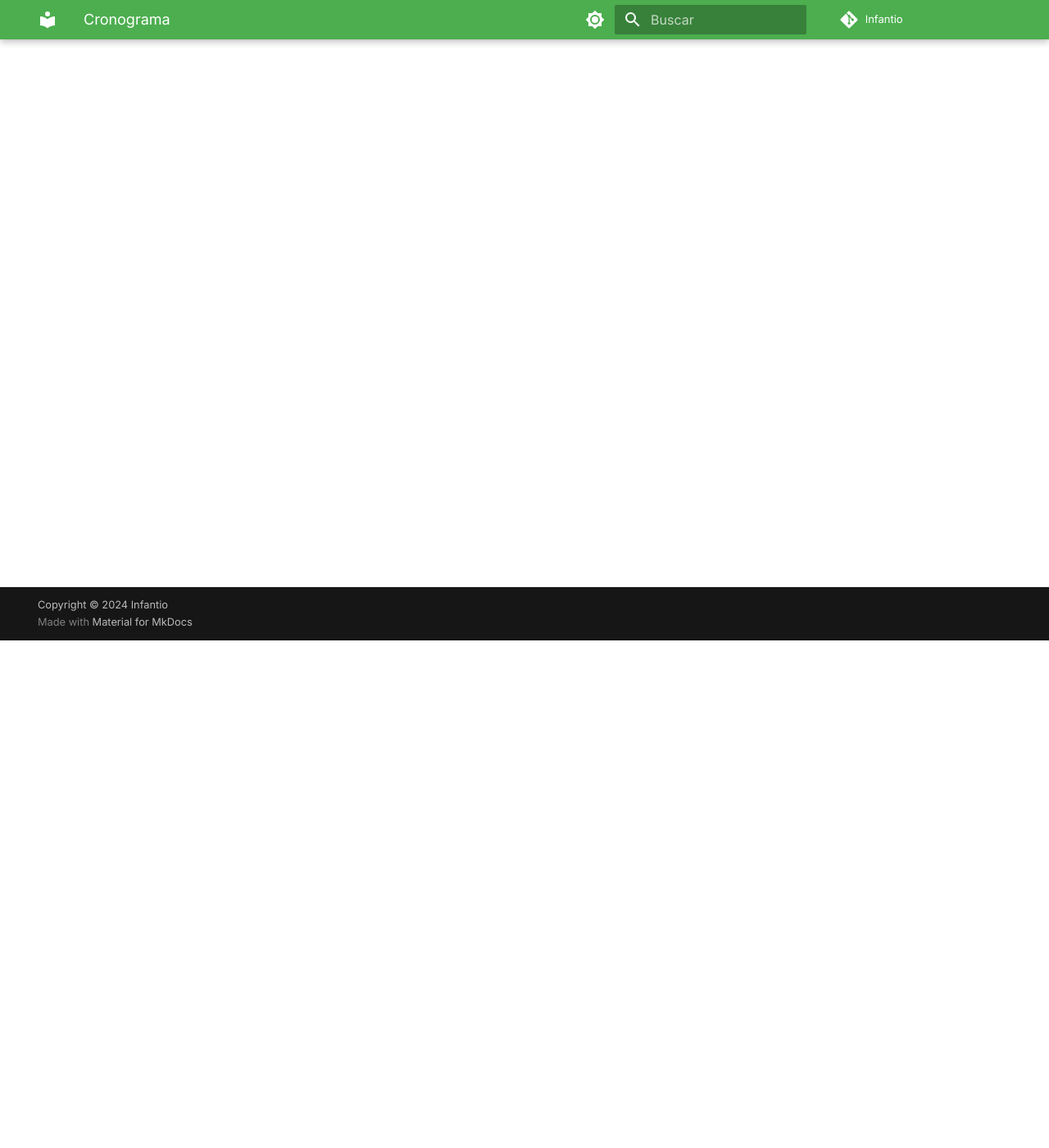
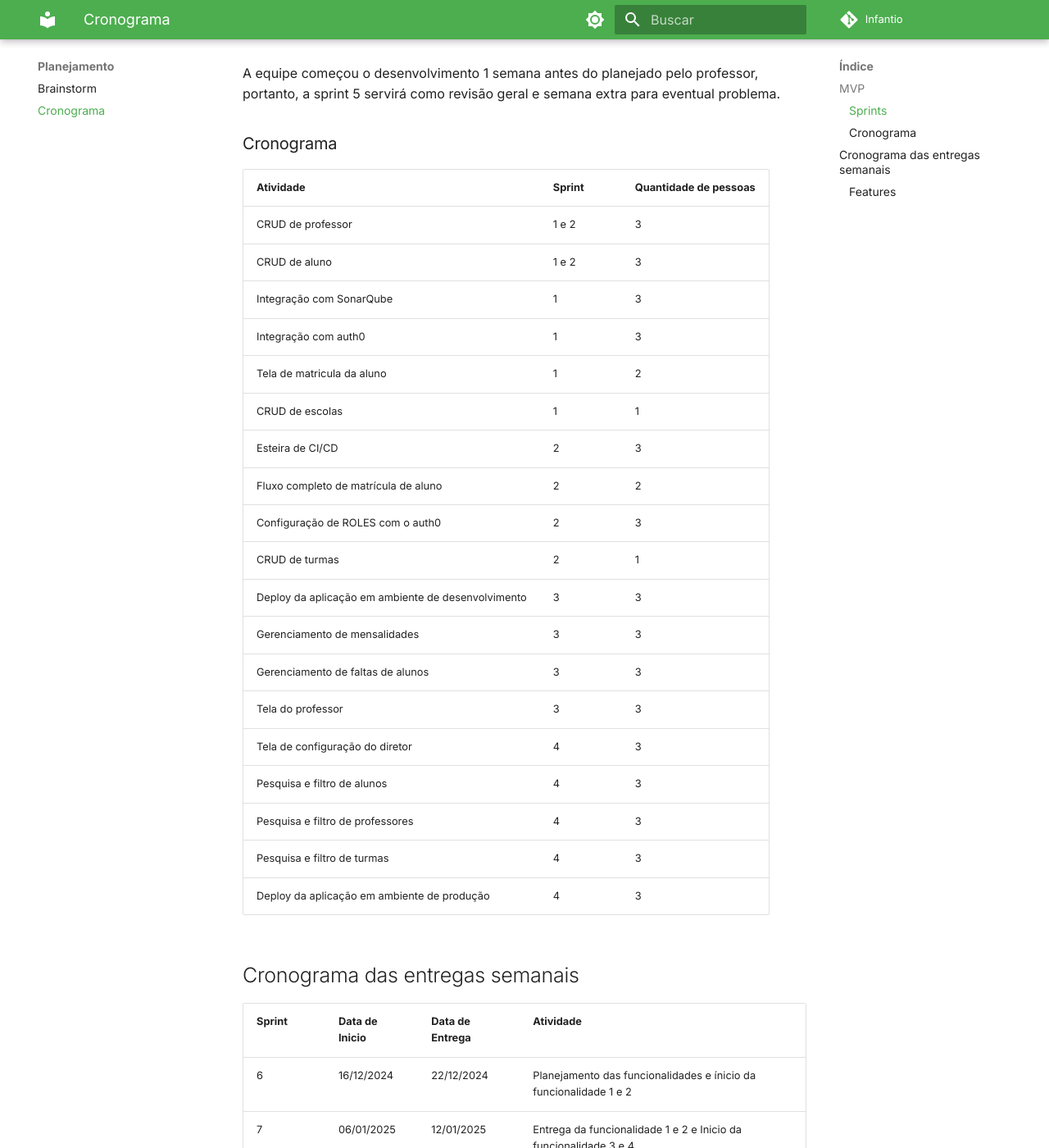
Before and after one commit to FGA-EPS-2024-2-Infantio/docs, an MkDocs documentation site: the page built from docs/planejamento/cronograma.md, in a window 1280 px wide and 1400 px high, scrolled down 619 px. Shown: the whole window at 82% size. Built offline with MkDocs 1.6.1 and Material for MkDocs 9.7.7, drawn with Linux system fonts in a browser that asks for light colours; some web fonts are replaced; some of the changed text lies outside the part shown.

Commit message:
cronograma e brainstorm

```diff
--- a/docs/planejamento/cronograma.md
+++ b/docs/planejamento/cronograma.md
@@ -1 +1,57 @@
 # Cronograma
+
+Definição formal do cronograma do MVP e de features semanais.
+
+## MVP
+
+### Sprints
+
+| Sprint    | Data de Inicio | Data de Entrega |
+| --------- | -------------- | --------------- |
+| 1         | 11/11/2024     | 17/11/2024      |
+| 2         | 18/11/2024     | 24/11/2024      |
+| 3         | 25/11/2024     | 01/12/2024      |
+| 4         | 02/12/2024     | 08/12/2024      |
+| 5 (Bônus) | 09/12/2024     | 15/12/2024      |
+
+A equipe começou o desenvolvimento 1 semana antes do planejado pelo professor, portanto, a sprint 5 servirá como revisão geral e semana extra para eventual problema.
+
+### Cronograma
+
+| Atividade                                          | Sprint | Quantidade de pessoas |
+| -------------------------------------------------- | ------ | --------------------- |
+| CRUD de professor                                  | 1 e 2  | 3                     |
+| CRUD de aluno                                      | 1 e 2  | 3                     |
+| Integração com SonarQube                           | 1      | 3                     |
+| Integração com auth0                               | 1      | 3                     |
+| Tela de matricula da aluno                         | 1      | 2                     |
+| CRUD de escolas                                    | 1      | 1                     |
+| Esteira de CI/CD                                   | 2      | 3                     |
+| Fluxo completo de matrícula de aluno               | 2      | 2                     |
+| Configuração de ROLES com o auth0                  | 2      | 3                     |
+| CRUD de turmas                                     | 2      | 1                     |
+| Deploy da aplicação em ambiente de desenvolvimento | 3      | 3                     |
+| Gerenciamento de mensalidades                      | 3      | 3                     |
+| Gerenciamento de faltas de alunos                  | 3      | 3                     |
+| Tela do professor                                  | 3      | 3                     |
+| Tela de configuração do diretor                    | 4      | 3                     |
+| Pesquisa e filtro de alunos                        | 4      | 3                     |
+| Pesquisa e filtro de professores                   | 4      | 3                     |
+| Pesquisa e filtro de turmas                        | 4      | 3                     |
+| Deploy da aplicação em ambiente de produção        | 4      | 3                     |
+
+## Cronograma das entregas semanais
+
+| Sprint | Data de Inicio | Data de Entrega | Atividade                                                         |
+|--------|----------------|-----------------|-------------------------------------------------------------------|
+| 6      | 16/12/2024     | 22/12/2024      | Planejamento das funcionalidades e ínicio da funcionalidade 1 e 2 |
+| 7      | 06/01/2025     | 12/01/2025      | Entrega da funcionalidade 1 e 2 e Inicio da funcionalidade 3 e 4  |
+| 8      | 13/01/2025     | 19/01/2025      | Entrega da funcionalidade 3 e 4 e Inicio da funcionalidade 5 e 6  |
+| 9      | 20/01/2025     | 26/01/2025      | Entrega da funcionalidade 5 e 6 e Inicio da funcionalidade 7 e 8  |
+| 10      | 27/01/2025     | 02/02/2025      | Entrega da funcionalidade 7 e 8                                   |
+| 11      | 03/02/2025     | 09/02/2025      | Revisão geral e semana extra para eventual problema               |
+| 12      | 10/02/2025     | 15/02/2025      | Encerramento do projeto                                           |
+
+### Features
+
+Serão colocadas aqui na reunião de planejamento da sprint 6.
--- a/mkdocs.yml
+++ b/mkdocs.yml
@@ -35,6 +35,8 @@ theme:
 nav:
   - Sobre o Projeto: index.md
   - Planejamento:
+      - Brainstorm: planejamento/brainstorm.md
       - Cronograma: planejamento/cronograma.md
   - Sprints:
       - Sprint 1: sprints/sprint1.md
+      - Sprint 2: sprints/sprint2.md
```
Also changed, not shown: docs/planejamento/brainstorm.md (added, +52 -0 lines), docs/sprints/sprint2.md (added, +34 -0 lines).
